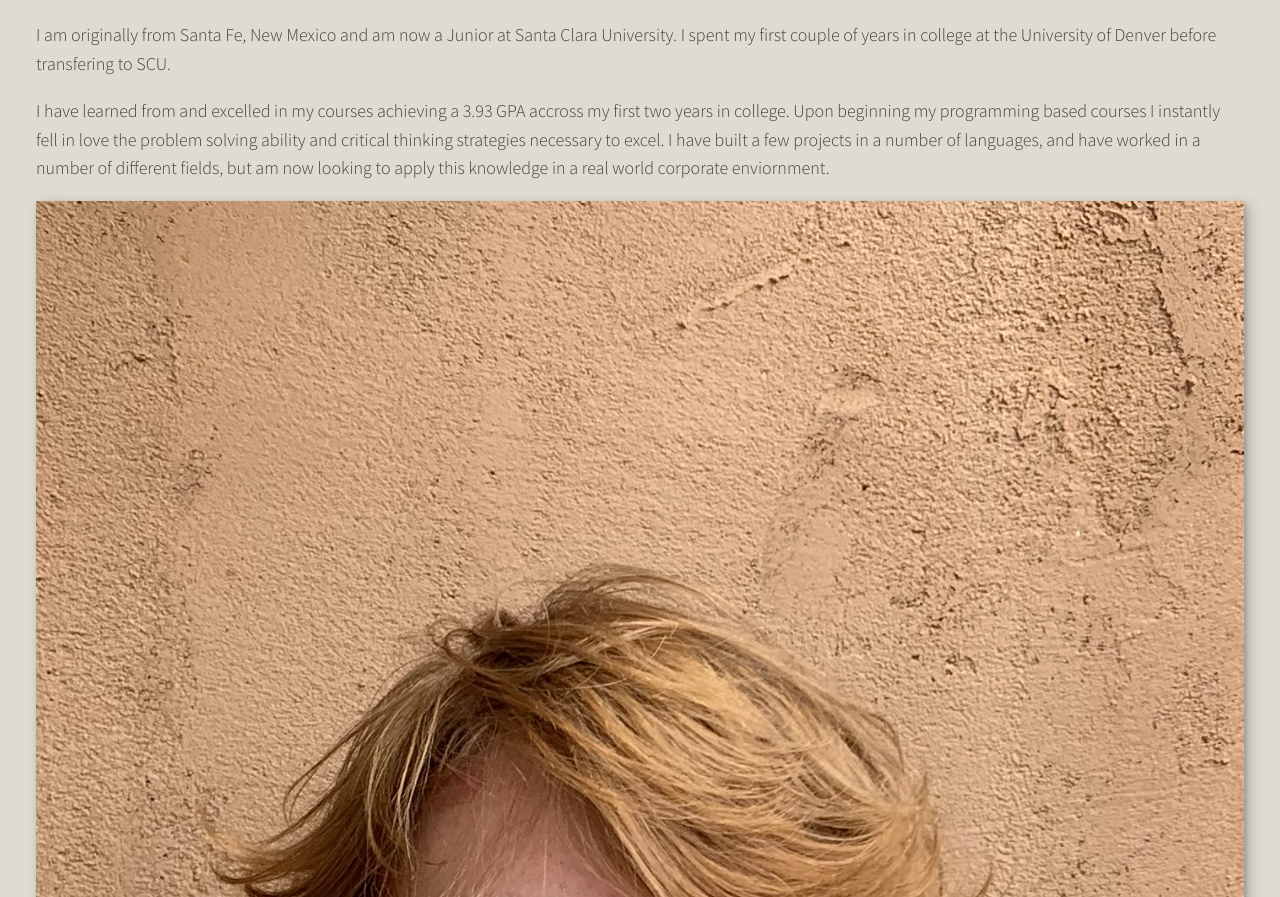
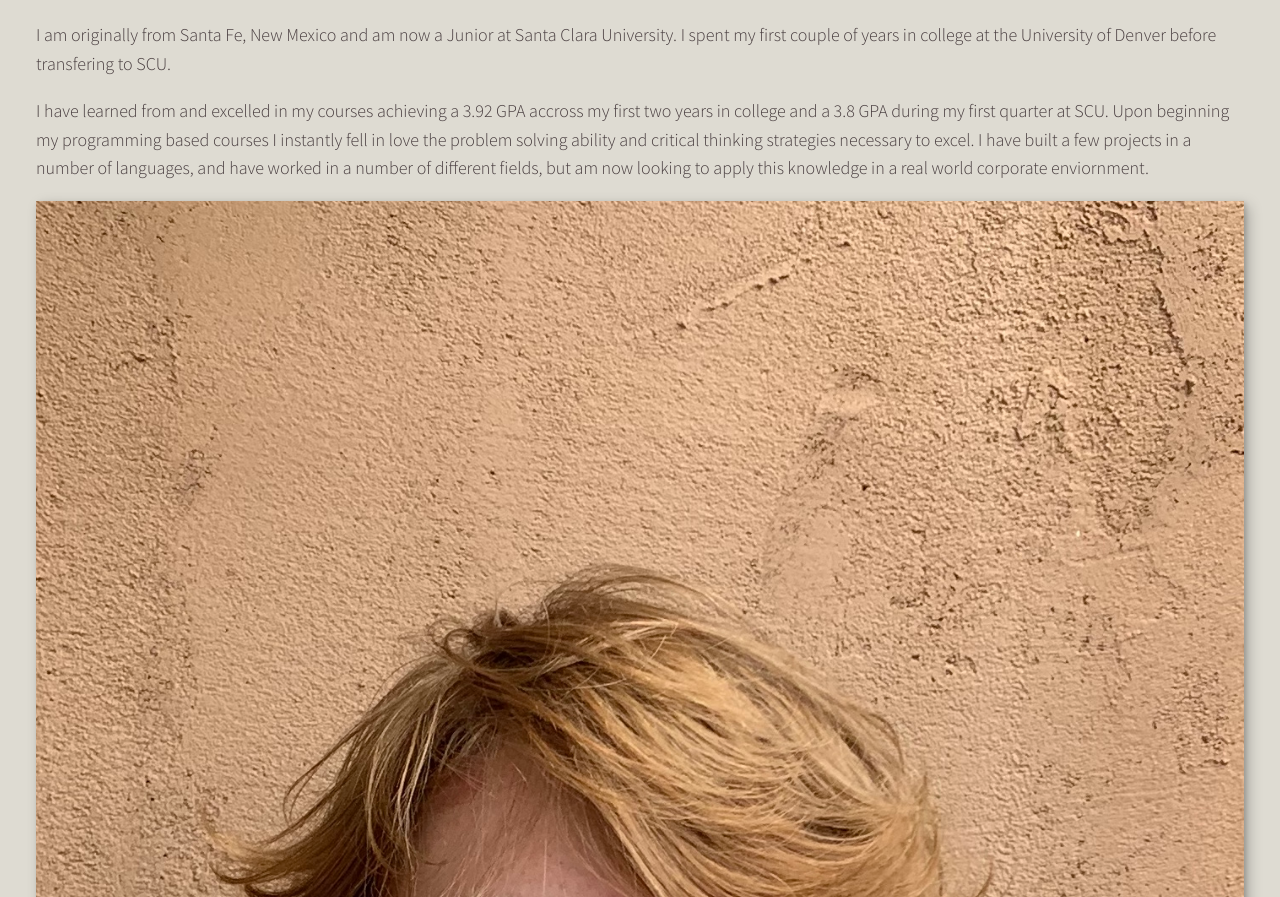
Before and after one commit to GrahamCPurvis/GrahamCPurvis.github.io, a plain HTML site: page index.html in a window 1280 px wide. Shown: the part 1704-2601 px from the top of the page. Drawn offline with nearby package versions, Linux system fonts and the light colour scheme.

Commit message:
Update index.html

```diff
--- a/index.html
+++ b/index.html
@@ -76,7 +76,7 @@
 
             <div class="about-me__body">
                 <p>I am originally from Santa Fe, New Mexico and am now a Junior at Santa Clara University. I spent my first couple of years in college at the University of Denver before transfering to SCU. </p>
-                <p>I have learned from and excelled in my courses achieving a 3.93 GPA accross my first two years in college. Upon beginning my programming based courses I instantly fell in love the problem solving ability and critical thinking strategies necessary to excel. I have built a few projects in a number of languages, and have worked in a number of different fields, but am now looking to apply this knowledge in a real world corporate enviornment. </p>
+                <p>I have learned from and excelled in my courses achieving a 3.92 GPA accross my first two years in college and a 3.8 GPA during my first quarter at SCU. Upon beginning my programming based courses I instantly fell in love the problem solving ability and critical thinking strategies necessary to excel. I have built a few projects in a number of languages, and have worked in a number of different fields, but am now looking to apply this knowledge in a real world corporate enviornment. </p>
             </div>
 
             <img src="img/IMG_1170.jpg" alt="hw" class="about-me__img">
```
